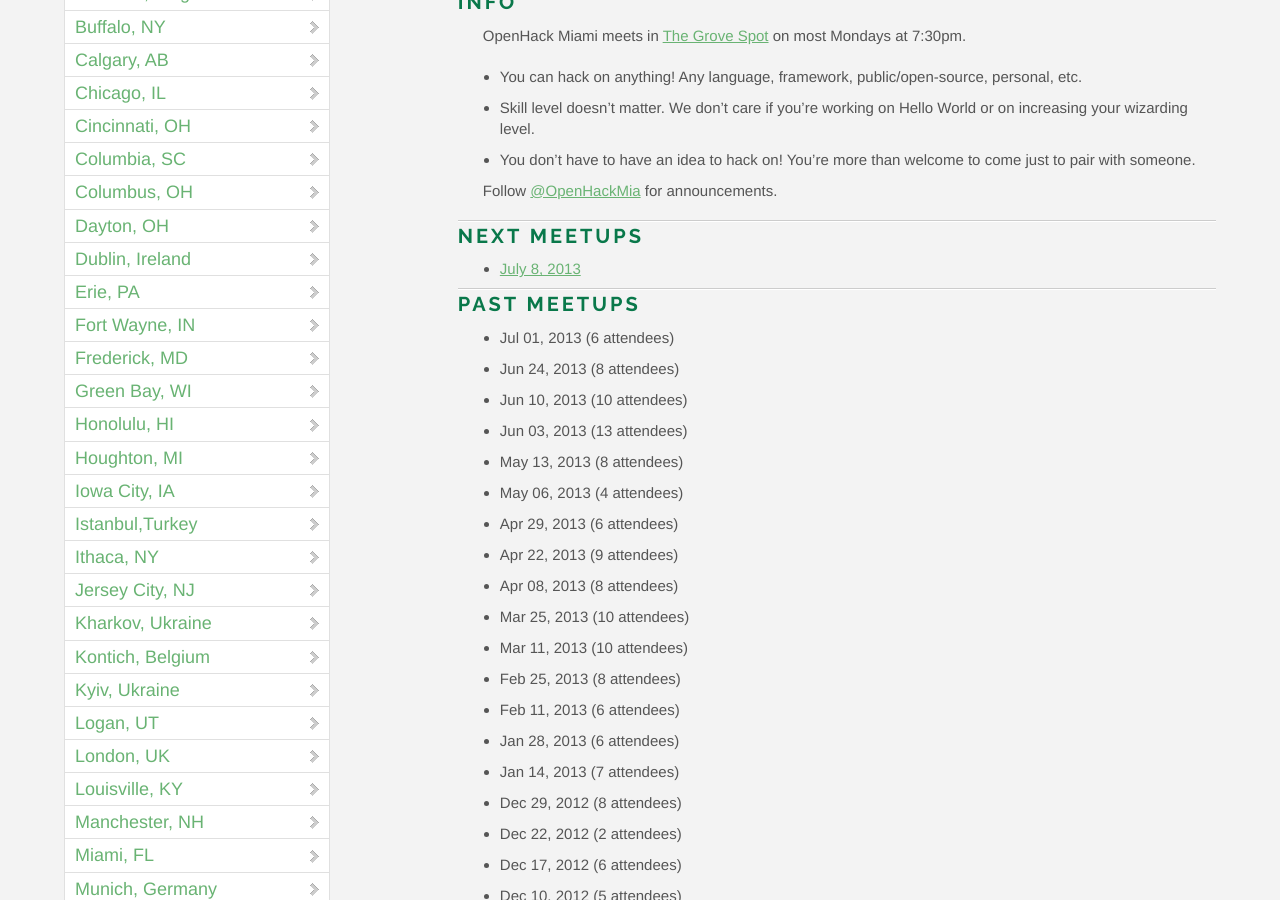
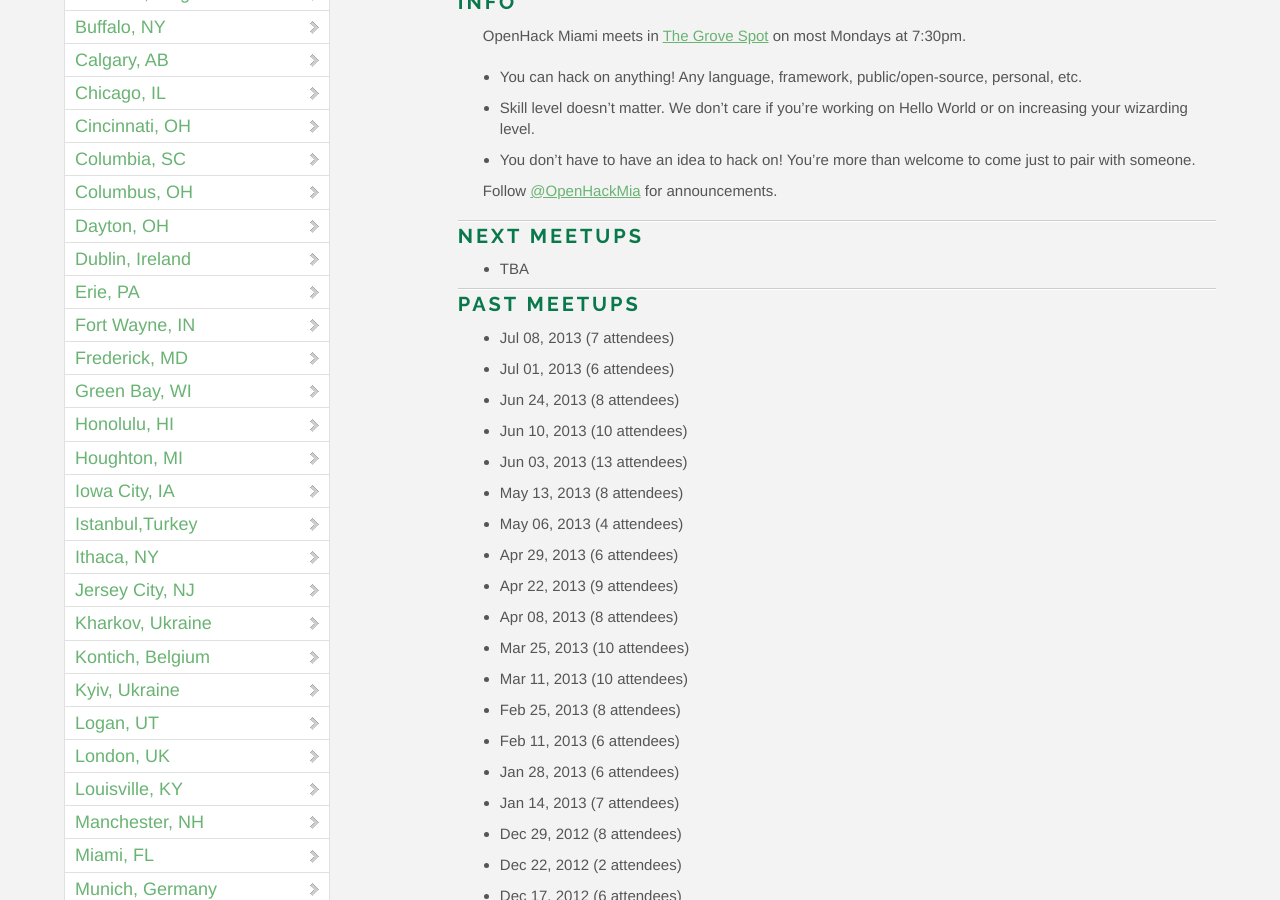
Before and after one commit to OpenHack/openhack.github.com, a Jekyll site: the page built from miami/index.markdown, in a window 1280 px wide and 900 px high, scrolled down 703 px. Built offline with Jekyll 4.4.1, drawn with Linux system fonts in a browser that asks for light colours; nearby versions of some CDN libraries; Markdown is read by kramdown in place of the engine named in the settings; comment, search, counter and statistics services are not loaded.

Commit message:
Attendee info for Miami today

```diff
--- a/miami/index.markdown
+++ b/miami/index.markdown
@@ -19,10 +19,11 @@ Follow [@OpenHackMia](http://twitter.com/openhackmia) for announcements.
 
 ### Next meetups
 
-* [July 8, 2013](http://www.meetup.com/miamirb/events/128167602/)
+* TBA
 
 ### Past meetups
 
+* Jul 08, 2013 (7 attendees)
 * Jul 01, 2013 (6 attendees)
 * Jun 24, 2013 (8 attendees)
 * Jun 10, 2013 (10 attendees)
```
